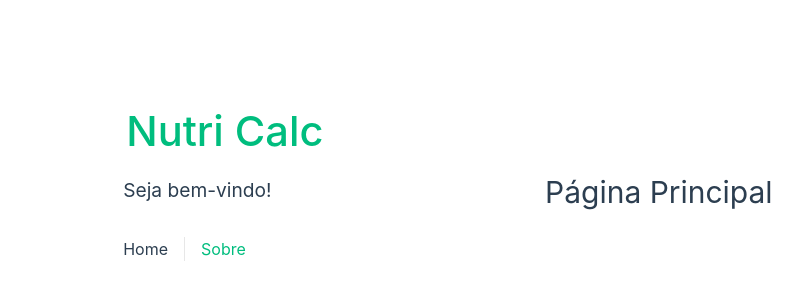
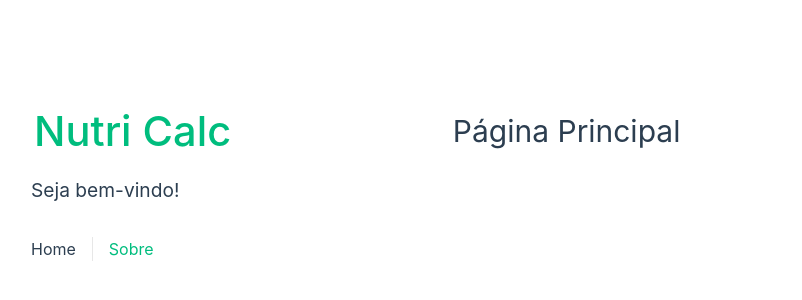
Before and after one commit to senacgo-hugotannus/nutri-calc-frontend, a Vue app: page / in a window 1280 px wide. Shown: the part 208-508 px from the top of the page, without its empty margins (95-897 px from the left). Built offline with nearby package versions, Linux system fonts and the light colour scheme.

Commit message:
Ajusta repositório para iniciar atividade projeto integrador.

```diff
--- a/src/App.vue
+++ b/src/App.vue
@@ -10,7 +10,9 @@
     </div>
   </header>
 
-  <RouterView />
+  <main>
+    <RouterView />
+  </main>
 </template>
 
 <script>
--- a/src/assets/main.css
+++ b/src/assets/main.css
@@ -1,6 +1,8 @@
 @import './base.css';
 
 #app {
+  display: flex;
+  width: 1092px;
   max-width: 1280px;
   margin: 0 auto;
   padding: 2rem;
@@ -27,9 +29,12 @@ a,
     place-items: center;
   }
 
-  #app {
+  /* #app {
     display: grid;
     grid-template-columns: 1fr 1fr;
     padding: 0 2rem;
-  }
+  } */
+   #app {
+    display: flex;
+   }
 }
--- a/src/views/AboutView.vue
+++ b/src/views/AboutView.vue
@@ -1,16 +1,12 @@
 <template>
-  <main>
+  <div>
     <h1>Sobre</h1>
     <p>Trabalho da turma Técnico em Informática - 2023.</p>
-  </main>
+  </div>
 </template>
 
-<style>
-@media (min-width: 1024px) {
-  .about {
-    min-height: 100vh;
-    display: flex;
-    align-items: center;
-  }
+<script>
+export default {
+  name: 'AboutView'
 }
-</style>
+</script>
--- a/src/views/HomeView.vue
+++ b/src/views/HomeView.vue
@@ -1,23 +1,11 @@
 <template>
-  <main>
+  <div>
     <h1>Página Principal</h1>
-  </main>
+  </div>
 </template>
 
 <script>
-
 export default {
   name: 'HomeView'
 }
 </script>
-
-
-<style>
-@media (min-width: 1024px) {
-  main {
-    min-height: 100vh;
-    display: flex;
-    align-items: center;
-  }
-}
-</style>
```
